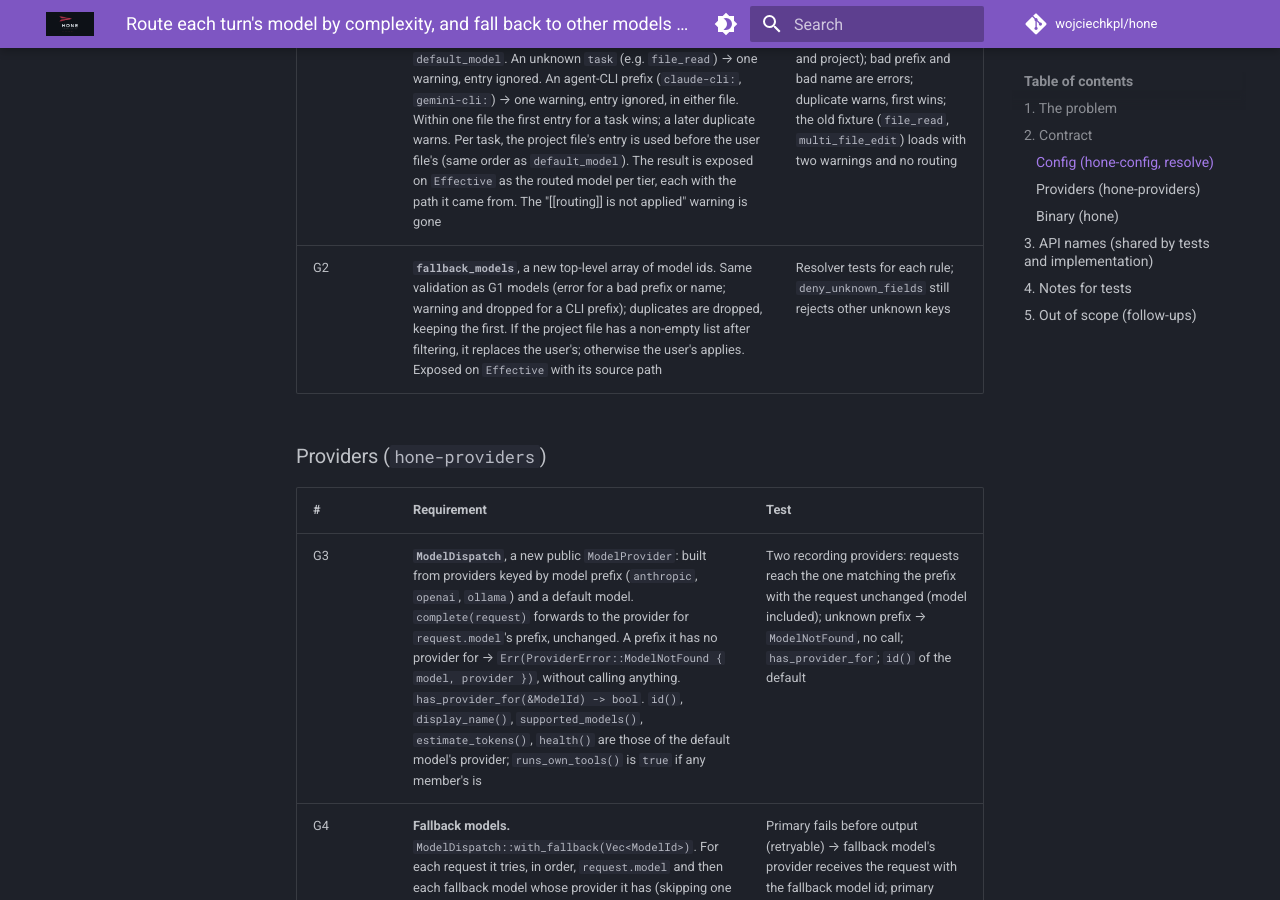
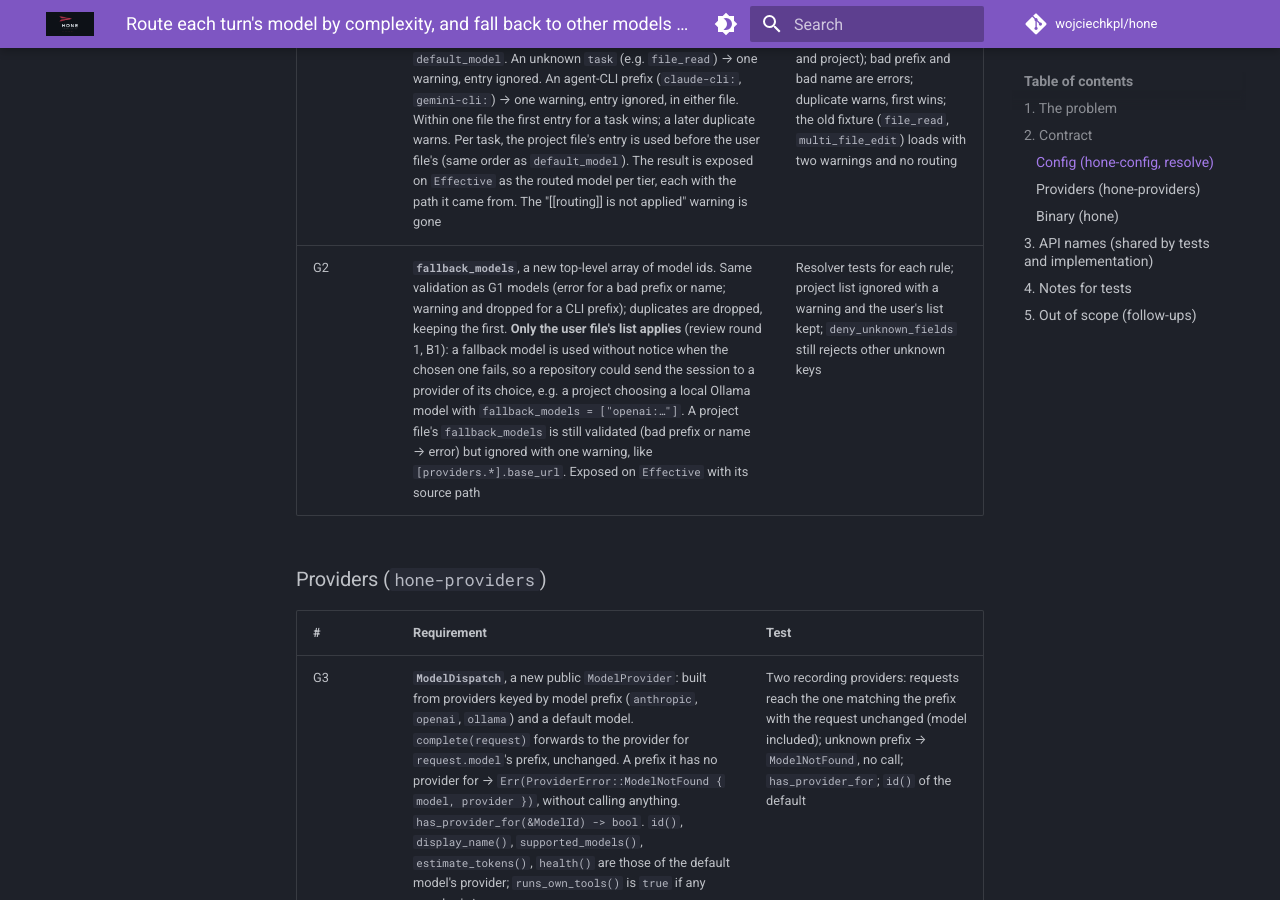
Before and after one commit to wojciechkpl/hone, an MkDocs documentation site: the page built from docs/plans/routing-fallback-spec.md, in a window 1280 px wide and 900 px high, scrolled down 1903 px. Built offline with MkDocs 1.6.1 and Material for MkDocs 9.7.7, drawn with Linux system fonts in a browser that asks for light colours; comment, search, counter and statistics services are not loaded; some of the changed text lies outside the part shown.

Commit message:
docs(plans): routing review round 1: project fallback_models ignored, /model confirms after the check, project routing announced
B1: a project fallback list could send the session to a provider the
repository chose, silently, when the chosen model failed.

```diff
--- a/docs/plans/routing-fallback-spec.md
+++ b/docs/plans/routing-fallback-spec.md
@@ -42,7 +42,7 @@ flowchart TD
 | # | Requirement | Test |
 |---|---|---|
 | G1 | **`[[routing]]` entries.** `task` is one of `simple`, `medium`, `complex` (exact, lowercase); `model` is a model id with an API-provider prefix (`anthropic:`, `openai:`, `ollama:`) and a valid name (`validate_model_name`). A missing or unknown prefix, or an invalid name, is a config error (exit 2), like `default_model`. An unknown `task` (e.g. `file_read`) → one warning, entry ignored. An agent-CLI prefix (`claude-cli:`, `gemini-cli:`) → one warning, entry ignored, in either file. Within one file the first entry for a task wins; a later duplicate warns. Per task, the project file's entry is used before the user file's (same order as `default_model`). The result is exposed on `Effective` as the routed model per tier, each with the path it came from. The "[[routing]] is not applied" warning is gone | Resolver tests: each tier; project overrides user per task while the user's other tiers stay; unknown task warns; CLI prefix warns (user and project); bad prefix and bad name are errors; duplicate warns, first wins; the old fixture (`file_read`, `multi_file_edit`) loads with two warnings and no routing |
-| G2 | **`fallback_models`**, a new top-level array of model ids. Same validation as G1 models (error for a bad prefix or name; warning and dropped for a CLI prefix); duplicates are dropped, keeping the first. If the project file has a non-empty list after filtering, it replaces the user's; otherwise the user's applies. Exposed on `Effective` with its source path | Resolver tests for each rule; `deny_unknown_fields` still rejects other unknown keys |
+| G2 | **`fallback_models`**, a new top-level array of model ids. Same validation as G1 models (error for a bad prefix or name; warning and dropped for a CLI prefix); duplicates are dropped, keeping the first. **Only the user file's list applies** (review round 1, B1): a fallback model is used without notice when the chosen one fails, so a repository could send the session to a provider of its choice, e.g. a project choosing a local Ollama model with `fallback_models = ["openai:…"]`. A project file's `fallback_models` is still validated (bad prefix or name → error) but ignored with one warning, like `[providers.*].base_url`. Exposed on `Effective` with its source path | Resolver tests for each rule; project list ignored with a warning and the user's list kept; `deny_unknown_fields` still rejects other unknown keys |
 
 ### Providers (`hone-providers`)
 
@@ -58,7 +58,8 @@ flowchart TD
 |---|---|---|
 | G6 | **Provider set.** When the session model is an API model, `hone` builds a `ModelDispatch` holding every API provider it can build: Anthropic and OpenAI when they have a key, Ollama always (from the resolved settings, as today), default = the session model. Its fallback list is `fallback_models`, **except when the model was chosen with `--model`** (exactly that model: no routing, no fallback). A routed or fallback model whose provider has no key → one warning on stderr, entry dropped. When the session model is an agent-CLI model, nothing changes from today and `[[routing]]` / `fallback_models` produce one warning each ("not applied with an agent CLI model"). Provider gating (`check_provider_gating`) and `HONE_CACHE` work as before | Binary tests (G10) |
 | G7 | **The turn's model.** One pure, unit-tested function picks it: the pinned model if any; else the `[[routing]]` model for the turn's tier, if configured and its provider available; else the default model. **One-shot** (plain, `--json`, `--orchestrate`, `--ensemble`): the prompt's tier is `ComplexityClassifier::classify(prompt)`; the run uses that tier's model, `--json` reports it in `model`, and when a routed model is used one line goes to stderr: `hone: using <model> for this <tier> request (from [[routing]] in <path>)`. **TUI:** before each turn, after the tier is chosen, the turn's model is applied (agent model; the orchestrated path's config clone; status bar label and context limit) | Unit tests of the function for every combination; binary tests (G10) |
-| G8 | **`/model` switches providers and pins.** `/model <id>` with an API prefix whose provider is in the session's `ModelDispatch` switches model and provider, updates the status bar label and context limit, and pins the model: routing stops for the rest of the session (fallback still applies). An agent-CLI prefix, or a provider without a key, shows an error line and keeps the current model. In a CLI-model session, `/model` behaves as today | Unit test of the validation function the TUI calls (available / CLI prefix / no key → message) |
+| G8 | **`/model` switches providers and pins.** `/model <id>` with an API prefix whose provider is in the session's `ModelDispatch` switches model and provider, updates the status bar label and context limit, and pins the model: routing stops for the rest of the session (fallback still applies). An agent-CLI prefix, or a provider without a key, shows an error line and keeps the current model. In a CLI-model session, `/model` behaves as today. **The confirmation line comes only after the check** (review round 1): typing `/model <id>` records the request without announcing a change; `hone` then shows either the confirmation (`Model changed to: <id>`) or the error, never both | Unit test of the validation function the TUI calls (available / CLI prefix / no key → message); `hone-tui` app test: `/model <id>` sets the pending change and adds no "Model changed to" line |
+| G11 | **Project routing is announced** (review round 1, like a project `default_model` since PR #81): for each `[[routing]]` entry that comes from the project file and is applied, `hone` prints one line on stderr at start, in every mode: `hone: routing <tier> requests to <model> (from <path>)` | Binary test: project routing for `simple` → that line on stderr; user-file routing → no such line |
 | G9 | **Nothing changes without the new config.** No `[[routing]]` and no `fallback_models`: same model, same requests (byte for byte) and the same `--json` output as before | Binary test: request body and `--json` output equal to a run on `main` for the same mock (or pinned golden values) |
 | G10 | **End to end** through the binary with raw mocks (OpenAI-compatible via `HONE_OPENAI_BASE_URL`, Ollama via `[providers.ollama].base_url` in the user config) | (a) routing `simple → ollama:…`, default `openai:…`: a short simple prompt reaches only the Ollama mock, a complex prompt only the OpenAI mock; `--json` `model` names the model used; stderr line present for the routed run. (b) `fallback_models = ["ollama:…"]`, OpenAI mock fails before output every time → answer from the Ollama mock, `success: true`. (c) OpenAI base URL on a closed port → Ollama answers (G5). (d) same as (b) with `--model openai:…` → no request to Ollama, `success: false`. (e) routing to `anthropic:…` without an Anthropic key → warning, default model used. (f) routing to `claude-cli:…` → warning, ignored. (g) project routing for `simple` overrides the user's, user's `complex` still applies |
 
@@ -116,8 +117,13 @@ impl ModelProvider for ModelDispatch { /* G3, G4 */ }
 
 - Cost estimates still use one flat rate ($3 / $15 per million tokens) for every model, so a
   routed or fallback model's cost is estimated at that rate.
-- No notice in the TUI or `--json` when a fallback model answered; the context window
-  reported once per session (`AgentEvent::ModelInfo`) is not updated per turn.
+- No notice in the TUI or `--json` when a fallback model answered (`--json` `model` names
+  the chosen model); the context window reported once per session (`AgentEvent::ModelInfo`)
+  is not updated per turn.
+- The context budget stays the session model's: a turn routed to a model with a smaller
+  window (e.g. Ollama's default `num_ctx`) gets the whole history and the server may
+  truncate it silently.
+- `HONE_CACHE` stores a fallback model's answer under the requested model's key.
 - `ModelRouter` / `TierFallbackProvider` (cost / latency / quality tiers) stay unused: there
   is no config for their tier tables.
 - `hone eval`, `hone spec`, recipes and `honed` keep their own provider choice.
```
